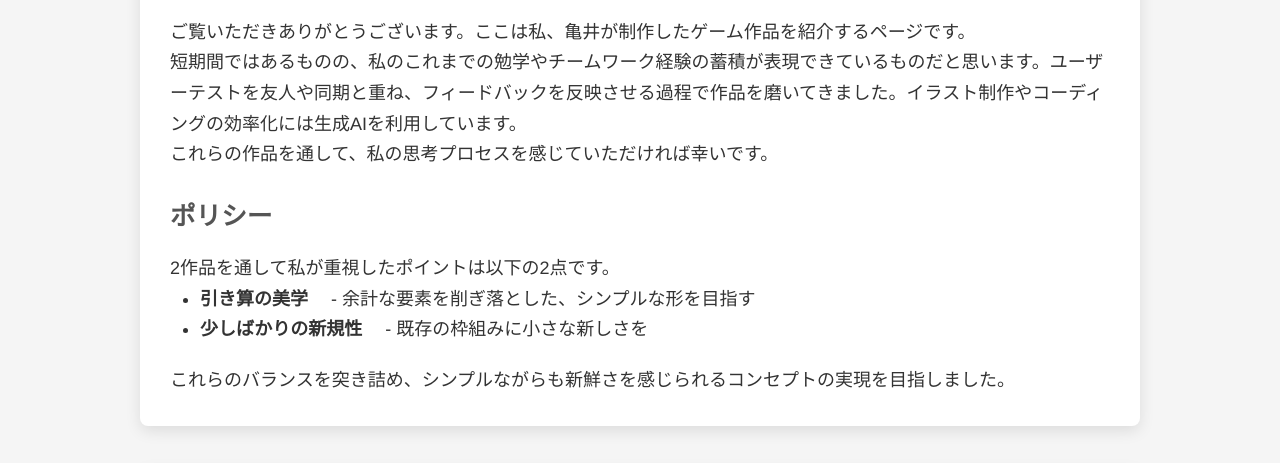
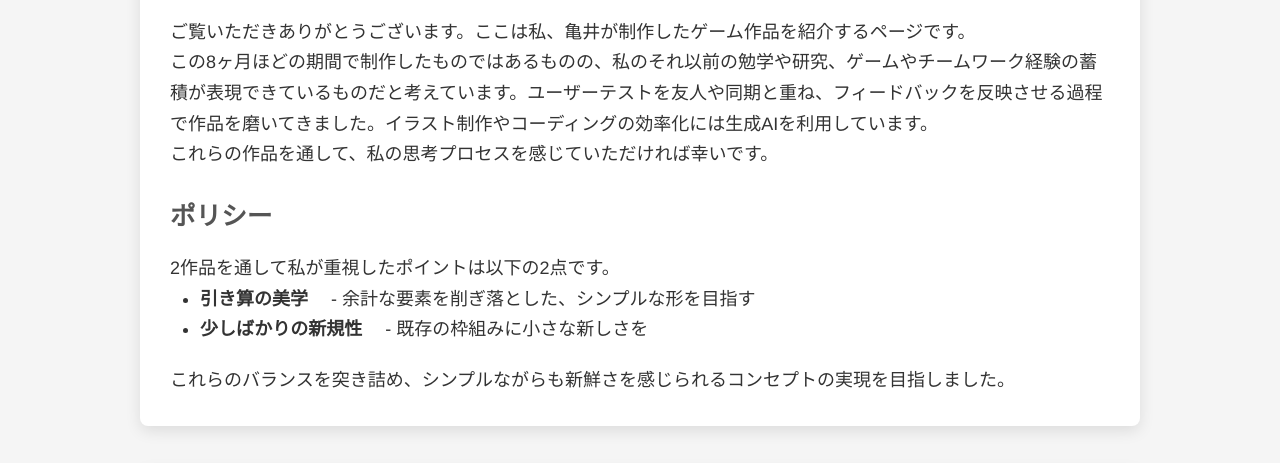
Before and after one commit to kamei722/portfolio_kamei, a plain HTML site: page index.html in a window 1280 px wide. Shown: the part 313-776 px from the top of the page. Drawn offline with Linux system fonts and the light colour scheme.

Commit message:
update text

```diff
--- a/index.html
+++ b/index.html
@@ -18,7 +18,7 @@
         <section class="intro">
             <h2>はじめに</h2>
             <p>ご覧いただきありがとうございます。ここは私、亀井が制作したゲーム作品を紹介するページです。</p>
-            <p>短期間ではあるものの、私のこれまでの勉学やチームワーク経験の蓄積が表現できているものだと思います。ユーザーテストを友人や同期と重ね、フィードバックを反映させる過程で作品を磨いてきました。イラスト制作やコーディングの効率化には生成AIを利用しています。</p>
+            <p>この8ヶ月ほどの期間で制作したものではあるものの、私のそれ以前の勉学や研究、ゲームやチームワーク経験の蓄積が表現できているものだと考えています。ユーザーテストを友人や同期と重ね、フィードバックを反映させる過程で作品を磨いてきました。イラスト制作やコーディングの効率化には生成AIを利用しています。</p>
             <p>これらの作品を通して、私の思考プロセスを感じていただければ幸いです。</p>
 
             <h3>ポリシー</h3>
```
